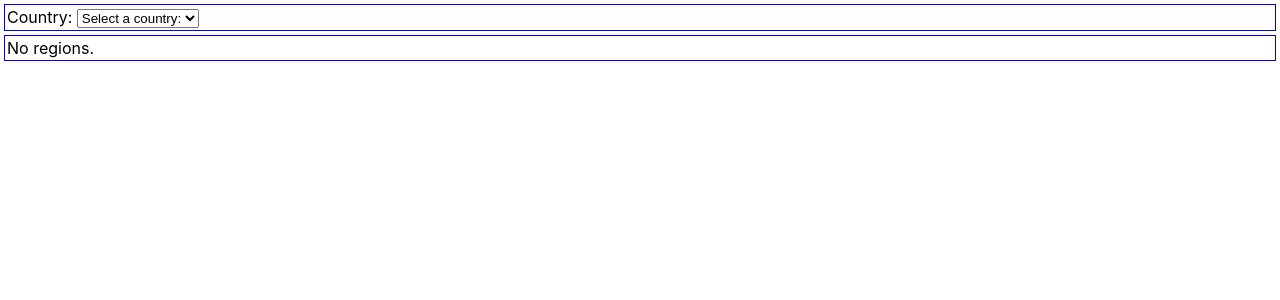
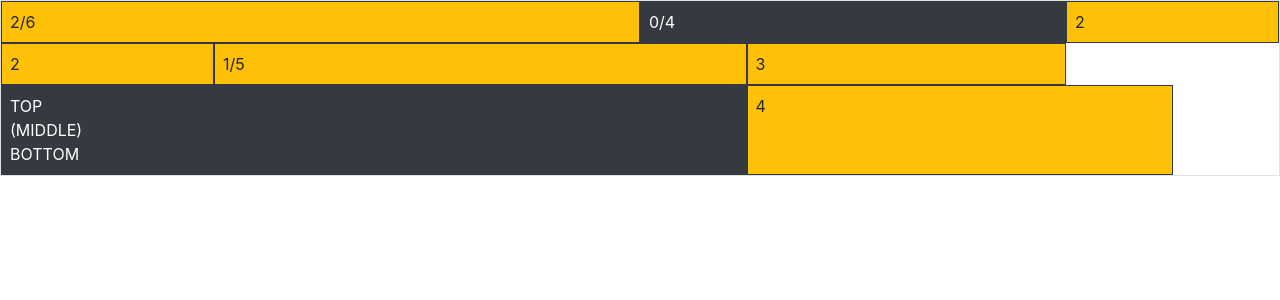
Before and after one commit to doniisetiiawan/regions-zim, a React (Create React App) app: page / in a window 1280 px wide. Shown: the top 300 px of the page. Built offline with nearby package versions, Linux system fonts and the light colour scheme.

Commit message:
Responsive with Bootstrap

```diff
--- a/package.json
+++ b/package.json
@@ -3,6 +3,7 @@
   "version": "0.1.0",
   "private": true,
   "dependencies": {
+    "bootstrap": "^4.3.1",
     "color": "^3.1.2",
     "prop-types": "^15.7.2",
     "react": "^16.9.0",
--- /dev/null
+++ b/src/App.3.js
@@ -0,0 +1,33 @@
+/* @flow */
+
+import React, { Component } from "react";
+
+class App extends Component<{}> {
+  render() {
+    const cl = "border border-dark p-2 bg-warning ";
+    const ch = "border border-dark p-2 bg-dark text-white ";
+
+    return (
+      <div className="container mw-100">
+        <div className="row border">
+          <div className={cl + "col-sm-2 col-md-6"}>2/6</div>
+          <div className={ch + "d-none d-sm-block col-sm-4"}>
+            0/4
+          </div>
+          <div className={cl + "col-sm-2"}>2</div>
+          <div className={cl + "col-sm-2"}>2</div>
+          <div className={cl + "col-sm-1 col-md-5"}>1/5</div>
+          <div className={cl + "col-sm-3 "}>3</div>
+          <div className={ch + "col-sm-7 "}>
+            <div>TOP</div>
+            <div className="d-none d-sm-block">(MIDDLE)</div>
+            <div>BOTTOM</div>
+          </div>
+          <div className={cl + "col-sm-4 "}>4</div>
+        </div>
+      </div>
+    );
+  }
+}
+
+export default App;
--- a/src/index.js
+++ b/src/index.js
@@ -2,8 +2,8 @@
 
 import React from "react";
 import ReactDOM from "react-dom";
-import "./index.css";
-import App from "./App";
+import "bootstrap/dist/css/bootstrap.min.css";
+import App from "./App.3";
 
 const root = document.getElementById("root");
 if (root) {
```
Also changed, not shown: src/App.1.js (added, +28 -0 lines), src/App.2.js (added, +31 -0 lines).
